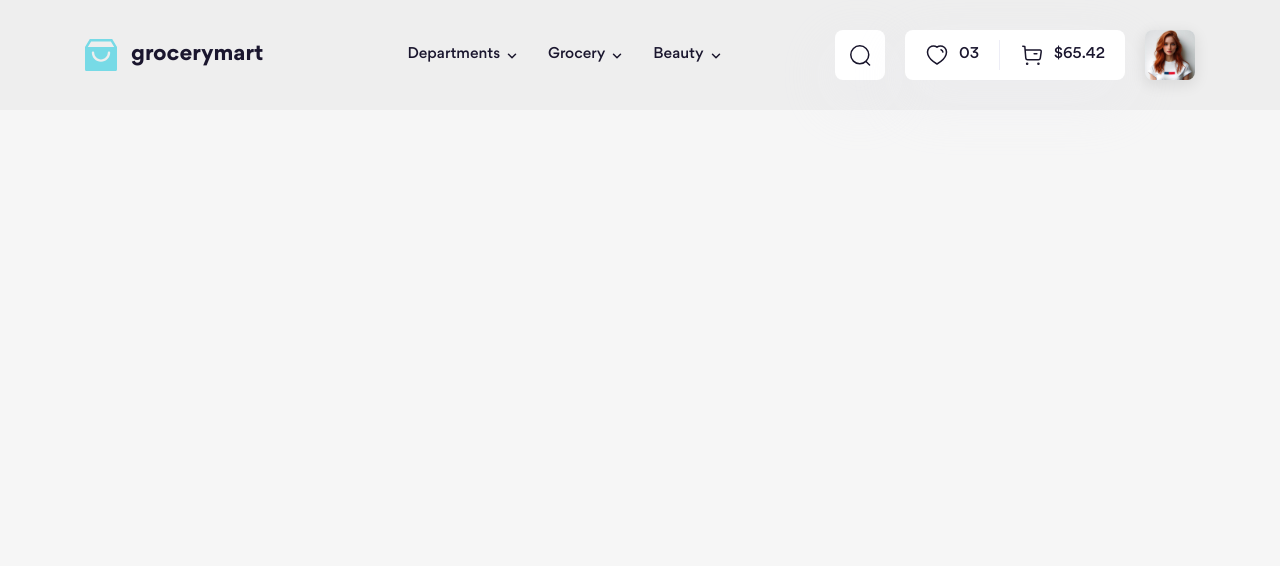
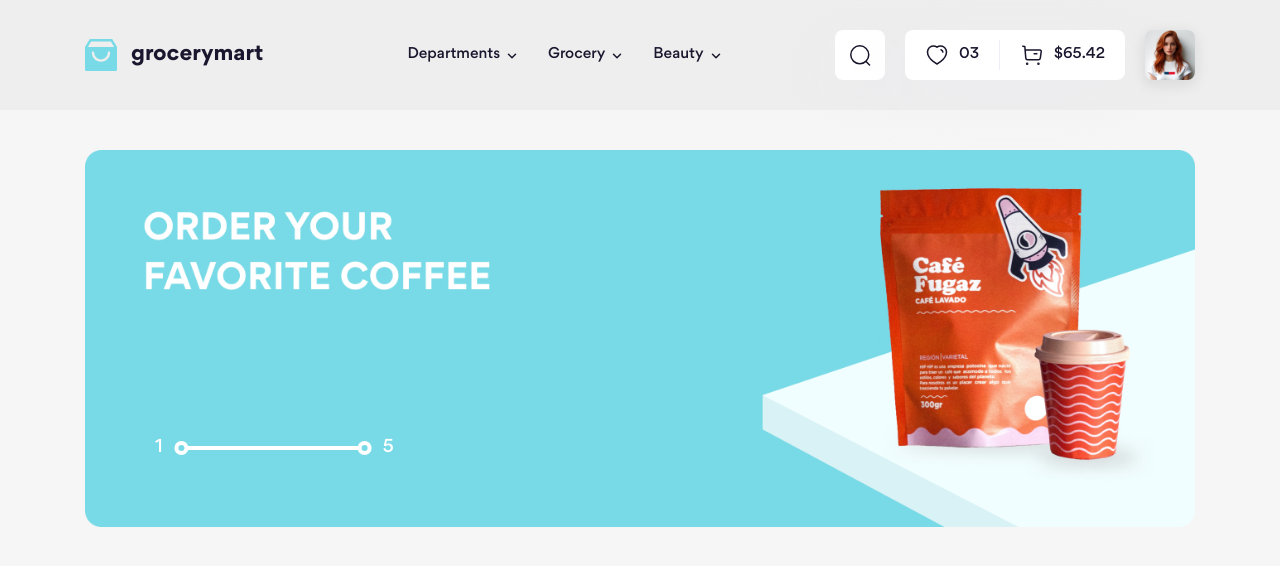
Before and after one commit to hatran216004/htmlcssproject-08, a website: page index.html in a window 1280 px wide. Shown: the top 566 px of the page. Drawn offline with Linux system fonts and the light colour scheme.

Commit message:
Làm phần Slideshow #1

```diff
--- a/SCSS/components/_index.scss
+++ b/SCSS/components/_index.scss
@@ -1,2 +1,3 @@
 @forward "./logo";
 @forward "./dropdown";
+@forward "./slideshow";
--- /dev/null
+++ b/SCSS/components/_slideshow.scss
@@ -0,0 +1,66 @@
+.slideshow {
+    position: relative;
+    margin: 40px 0;
+
+    &__inner {
+        display: flex;
+        overflow: hidden;
+    }
+
+    &__item {
+        width: 100%;
+        flex-shrink: 0;
+    }
+
+    &__img {
+        width: 100%;
+    }
+
+    &__page {
+        display: flex;
+        align-items: center;
+        column-gap: 24px;
+
+        position: absolute;
+        bottom: 70px;
+        left: 70px;
+    }
+
+    &__number {
+        color: #fff;
+        font-size: 1.8rem;
+        font-weight: 500;
+        line-height: 144.444%;
+    }
+
+    &__slider {
+        width: 172px;
+        height: 4px;
+        background-color: #fff;
+        flex-shrink: 0;
+
+        position: relative;
+
+        &::before,
+        &::after {
+            content: "";
+            position: absolute;
+            top: 50%;
+
+            width: 14px;
+            height: 14px;
+            border: 4px solid #fff;
+            border-radius: 50%;
+        }
+
+        &::before {
+            left: 0;
+            translate: -90% -50%;
+        }
+
+        &::after {
+            right: 0;
+            translate: 90% -50%;
+        }
+    }
+}
--- a/index.html
+++ b/index.html
@@ -24,13 +24,34 @@
         <script>
             load("#header", "./template/header.html");
         </script>
-        <div class="container">
-            <main style="height: 7000px"></main>
-            <!-- Footer -->
-            <footer id="footer"></footer>
-            <script>
-                load("#footer", "./template/footer.html");
-            </script>
-        </div>
+
+        <main class="container" style="height: 7000px">
+            <!-- Slideshow -->
+            <div class="slideshow">
+                <div class="slideshow__inner">
+                    <div class="slideshow__item">
+                        <img src="./assets/images/sildeshow/banner-img.png" alt="" class="slideshow__img" />
+                    </div>
+                    <div class="slideshow__item">
+                        <img src="./assets/images/sildeshow/banner-img.png" alt="" class="slideshow__img" />
+                    </div>
+                    <div class="slideshow__item">
+                        <img src="./assets/images/sildeshow/banner-img.png" alt="" class="slideshow__img" />
+                    </div>
+                </div>
+
+                <div class="slideshow__page">
+                    <span class="slideshow__number">1</span>
+                    <span class="slideshow__slider"></span>
+                    <span class="slideshow__number">5</span>
+                </div>
+            </div>
+        </main>
+
+        <!-- Footer -->
+        <footer id="footer"></footer>
+        <script>
+            load("#footer", "./template/footer.html");
+        </script>
     </body>
 </html>
```
Also changed, not shown: assets/CSS/main.css, assets/images/sildeshow/banner-img.png (added), 1 other file.
